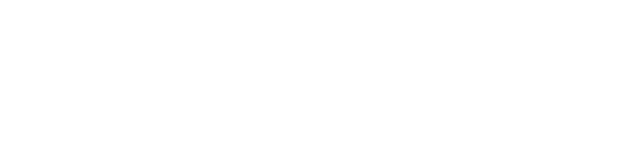
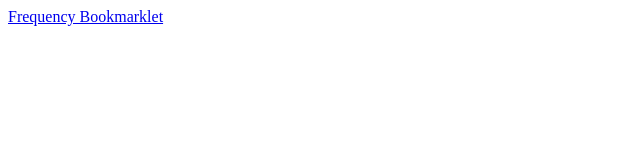
Before and after one commit to smhigley/FrequencyBookmarklet, a plain HTML site: page index.html in a window 1280 px wide. Shown: the whole page, without its empty margins (0-640 px from the left). Drawn offline with Linux system fonts and the light colour scheme.

Commit message:
using rawgit for js mime type

```diff
--- a/index.html
+++ b/index.html
@@ -10,6 +10,6 @@
   </head>
 
   <body>
-    <a href="javascript:(function(){var jsCode=document.createElement('script');jsCode.setAttribute('src','https://raw.githubusercontent.com/smhigley/FrequencyBookmarklet/master/bookmarklet.js');document.body.appendChild(jsCode);}());"></a>
+    <a href="javascript:(function(){var jsCode=document.createElement('script');jsCode.setAttribute('src','https://cdn.rawgit.com/smhigley/FrequencyBookmarklet/master/bookmarklet.js');document.body.appendChild(jsCode);}());">Frequency Bookmarklet</a>
   </body>
 </html>
```
